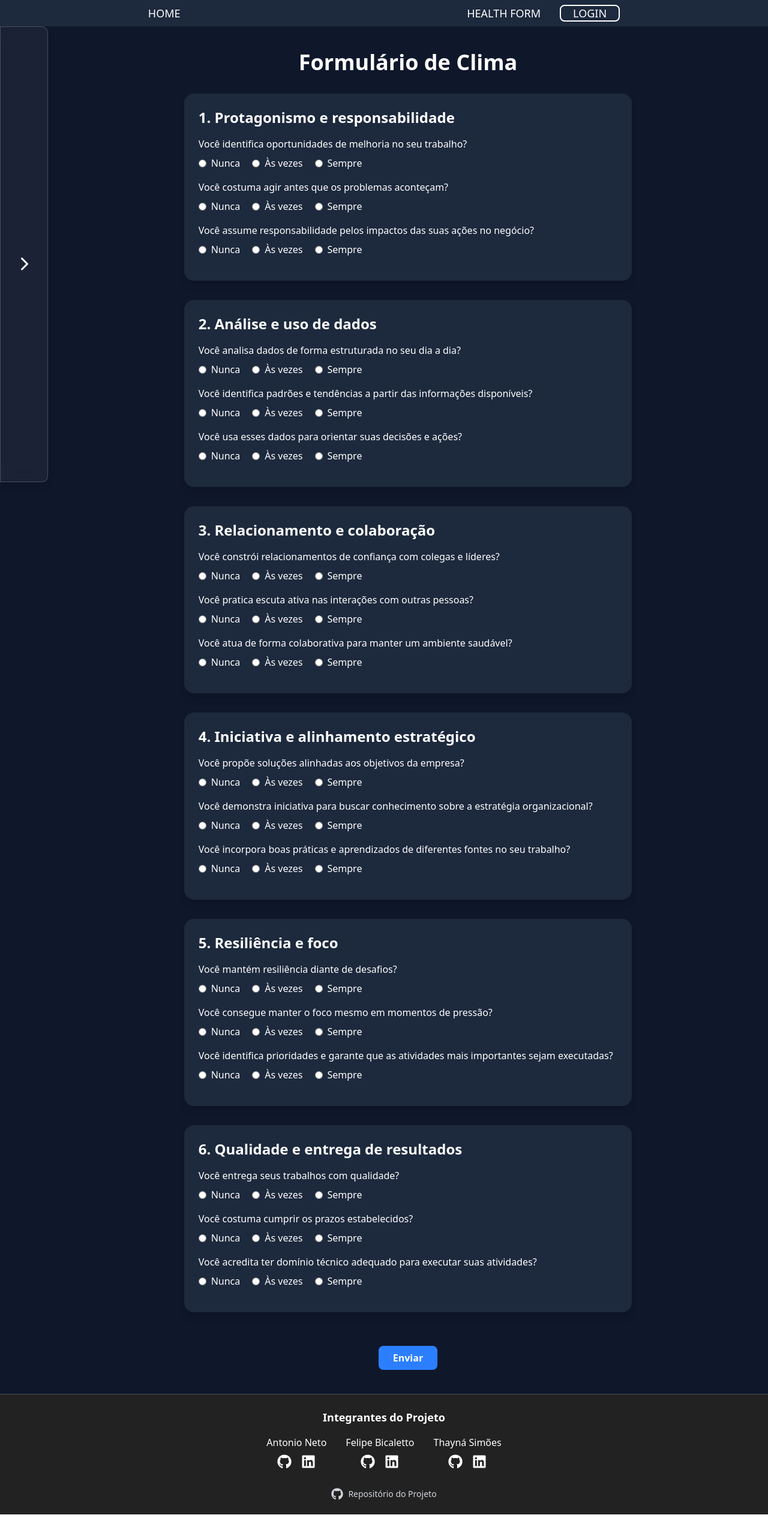
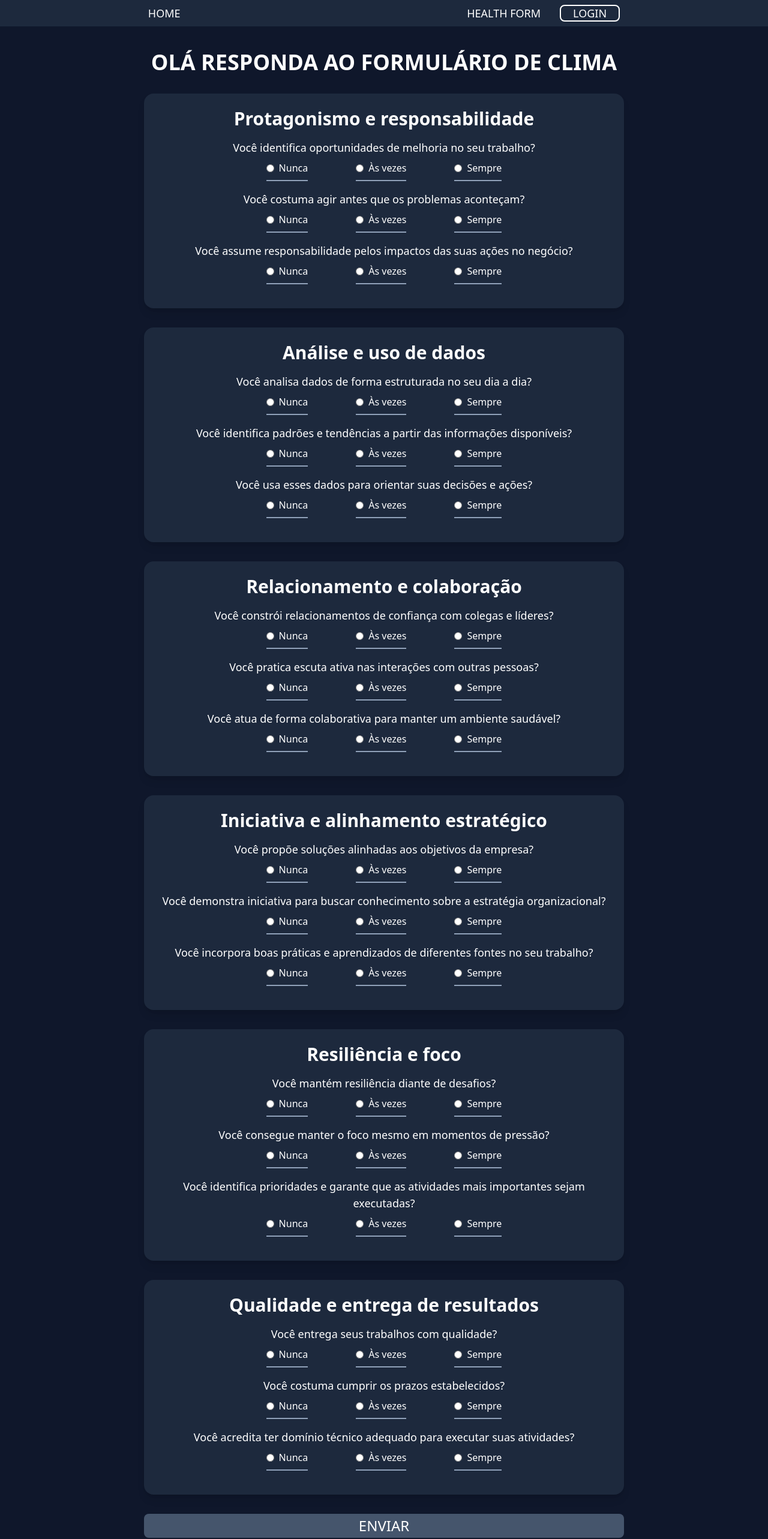
Before and after one commit to Grupo-FIAP-Antonio-Felipe-e-Joao-Vitor/GS2-site, a React app in the folder frontend/: page /formulario in a window 1280 px wide. Shown: the top 2566 px of the page at 60% size. Before the commit the page ends 2525 px from the top, so only its background shows below. Built offline with nearby package versions, Linux system fonts and the light colour scheme; the HTML template or start-up script is replaced by a standard one.

Commit message:
stryle(frontend): mudando estilo do formulario

```diff
--- a/frontend/src/components/Aside.jsx
+++ b/frontend/src/components/Aside.jsx
@@ -8,7 +8,6 @@
     <aside className="relative group flex-col justify-center text-center gap-3 bg-white/5 backdrop-blur-md border border-white/20 shadow-lg h-[95vh] w-20 hover:w-60 rounded-r-[10px] transition-all duration-650 overflow-hidden">
       <section className="flex flex-col items-center justify-center text-center gap-5">
         <div
-          onClick={() => navigate("/formulario")}
           className="mt-10 group flex justify-center items-center h-7 w-40 border rounded-2xl border-gray-300 hover:bg-gray-300 hover:cursor-pointer opacity-0 group-hover:opacity-100 transition-all duration-300 delay-200 whitespace-nowrap"
         >
           <p className="text-white hover:text-black font-bold opacity-0 group-hover:opacity-100 transition-all duration-300 delay-200 whitespace-nowrap">
--- a/frontend/src/routes/Formulario.jsx
+++ b/frontend/src/routes/Formulario.jsx
@@ -1,6 +1,7 @@
 import { useForm } from "react-hook-form";
 import { useNavigate } from "react-router-dom";
 import Aside from "../components/Aside";
+import Button from "../components/Button";
 
 const Formulario = ({ user }) => {
   const { register, handleSubmit } = useForm();
@@ -14,7 +15,7 @@
 
   const perguntas = [
     {
-      titulo: "1. Protagonismo e responsabilidade",
+      titulo: "Protagonismo e responsabilidade",
       questoes: [
         "Você identifica oportunidades de melhoria no seu trabalho?",
         "Você costuma agir antes que os problemas aconteçam?",
@@ -22,7 +23,7 @@
       ]
     },
     {
-      titulo: "2. Análise e uso de dados",
+      titulo: "Análise e uso de dados",
       questoes: [
         "Você analisa dados de forma estruturada no seu dia a dia?",
         "Você identifica padrões e tendências a partir das informações disponíveis?",
@@ -30,7 +31,7 @@
       ]
     },
     {
-      titulo: "3. Relacionamento e colaboração",
+      titulo: "Relacionamento e colaboração",
       questoes: [
         "Você constrói relacionamentos de confiança com colegas e líderes?",
         "Você pratica escuta ativa nas interações com outras pessoas?",
@@ -38,7 +39,7 @@
       ]
     },
     {
-      titulo: "4. Iniciativa e alinhamento estratégico",
+      titulo: "Iniciativa e alinhamento estratégico",
       questoes: [
         "Você propõe soluções alinhadas aos objetivos da empresa?",
         "Você demonstra iniciativa para buscar conhecimento sobre a estratégia organizacional?",
@@ -46,7 +47,7 @@
       ]
     },
     {
-      titulo: "5. Resiliência e foco",
+      titulo: "Resiliência e foco",
       questoes: [
         "Você mantém resiliência diante de desafios?",
         "Você consegue manter o foco mesmo em momentos de pressão?",
@@ -54,7 +55,7 @@
       ]
     },
     {
-      titulo: "6. Qualidade e entrega de resultados",
+      titulo: "Qualidade e entrega de resultados",
       questoes: [
         "Você entrega seus trabalhos com qualidade?",
         "Você costuma cumprir os prazos estabelecidos?",
@@ -67,26 +68,24 @@
 
   return (
     <div className="flex min-h-screen bg-slate-900 text-white">
-      <Aside user={user} />
-
       <form
         onSubmit={handleSubmit(onSubmit)}
         className="flex-1 p-10 flex flex-col items-center gap-8"
       >
-        <h1 className="text-4xl font-bold text-center">Formulário de Clima</h1>
+        <h1 className="text-4xl font-bold text-center uppercase">Olá {user?.nome} responda ao formulário de clima</h1>
 
         {perguntas.map((grupo, index) => (
           <div
             key={index}
             className="w-full md:w-2/3 bg-slate-800 p-6 rounded-2xl shadow-lg"
           >
-            <h2 className="text-2xl font-semibold mb-4">{grupo.titulo}</h2>
+            <h2 className="md:text-3xl text-2xl font-semibold mb-4 text-center">{grupo.titulo}</h2>
             {grupo.questoes.map((pergunta, i) => (
-              <div key={i} className="mb-4">
-                <p className="mb-2">{pergunta}</p>
-                <div className="flex gap-5">
+              <div key={i} className="mb-4 flex flex-col items-center">
+                <p className="mb-2 text-center text-lg">{pergunta}</p>
+                <div className="flex gap-5 md:gap-20">
                   {opcoes.map((opcao) => (
-                    <label key={opcao} className="flex items-center gap-2">
+                    <label key={opcao} className="flex items-center gap-2 cursor-pointer pb-2 border-b-2 border-slate-400">
                       <input
                         type="radio"
                         value={opcao}
@@ -101,12 +100,12 @@
           </div>
         ))}
 
-        <button
-          type="submit"
-          className="mt-6 bg-blue-500 hover:bg-blue-600 px-6 py-2 rounded-lg font-bold text-white"
-        >
-          Enviar
-        </button>
+        <div className="w-full md:w-2/3">
+          <Button
+            type={"submit"}
+            label={"Enviar"}
+          />
+        </div>
       </form>
     </div>
   );
```
